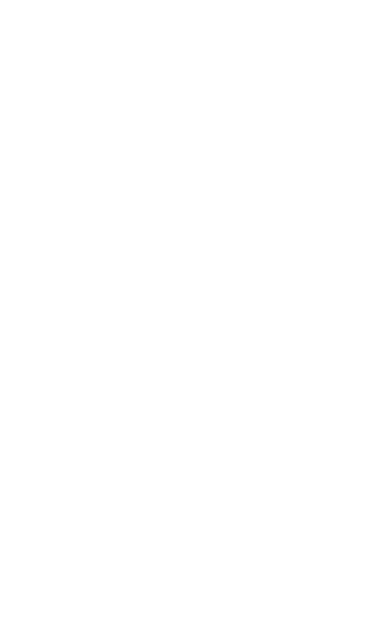
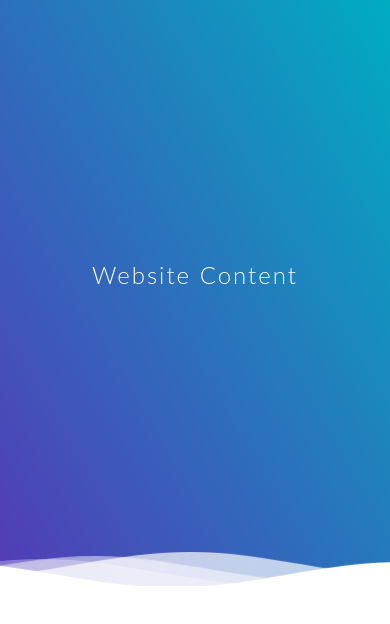
Before and after one commit to Husein-Edris/Custom-site-preloader, a plain HTML site: page index.html in a window 390 px wide. Drawn offline with nearby package versions, Linux system fonts and the light colour scheme.

Commit message:
Added Website Sample content after preload

```diff
--- a/assets/css/main.css
+++ b/assets/css/main.css
@@ -113,3 +113,96 @@
     left: 0;
     z-index: 1;
 }
+
+/* Content */
+body {
+  margin:0;
+}
+
+h1 {
+  font-family: 'Lato', sans-serif;
+  font-weight:300;
+  letter-spacing: 2px;
+  font-size:48px;
+  color: #fff !important;
+}
+
+.header {
+  position:relative;
+  text-align:center;
+  background: linear-gradient(60deg, rgba(84,58,183,1) 0%, rgba(0,172,193,1) 100%);
+  color:white;
+}
+
+.inner-header {
+  height:65vh;
+  width:100%;
+  margin: 0;
+  padding: 0;
+}
+
+.flex { /*Flexbox for containers*/
+  display: flex;
+  justify-content: center;
+  align-items: center;
+  text-align: center;
+}
+
+.waves {
+  position:relative;
+  width: 100%;
+  height:15vh;
+  margin-bottom:-7px; /*Fix for safari gap*/
+  min-height:100px;
+  max-height:150px;
+}
+
+.content {
+  position:relative;
+  height:20vh;
+  text-align:center;
+  background-color: white;
+}
+
+/* Animation */
+
+.parallax > use {
+  animation: move-forever 25s cubic-bezier(.55,.5,.45,.5)     infinite;
+}
+.parallax > use:nth-child(1) {
+  animation-delay: -2s;
+  animation-duration: 7s;
+}
+.parallax > use:nth-child(2) {
+  animation-delay: -3s;
+  animation-duration: 10s;
+}
+.parallax > use:nth-child(3) {
+  animation-delay: -4s;
+  animation-duration: 13s;
+}
+.parallax > use:nth-child(4) {
+  animation-delay: -5s;
+  animation-duration: 20s;
+}
+@keyframes move-forever {
+  0% {
+   transform: translate3d(-90px,0,0);
+  }
+  100% {
+    transform: translate3d(85px,0,0);
+  }
+}
+/*Shrinking for mobile*/
+@media (max-width: 768px) {
+  .waves {
+    height:40px;
+    min-height:40px;
+  }
+  .content {
+    height:30vh;
+  }
+  h1 {
+    font-size:24px;
+  }
+}
--- a/index.html
+++ b/index.html
@@ -56,6 +56,30 @@
         }
     </script>
 
+
+
+    <div class="header">
+        <div class="inner-header flex">
+            <h1>Website Content</h1>
+        </div>
+        <!--Waves Container-->
+        <div>
+            <svg class="waves" xmlns="http://www.w3.org/2000/svg" xmlns:xlink="http://www.w3.org/1999/xlink"
+                viewBox="0 24 150 28" preserveAspectRatio="none" shape-rendering="auto">
+                <defs>
+                    <path id="gentle-wave"
+                        d="M-160 44c30 0 58-18 88-18s 58 18 88 18 58-18 88-18 58 18 88 18 v44h-352z" />
+                </defs>
+                <g class="parallax">
+                    <use xlink:href="#gentle-wave" x="48" y="0" fill="rgba(255,255,255,0.7" />
+                    <use xlink:href="#gentle-wave" x="48" y="3" fill="rgba(255,255,255,0.5)" />
+                    <use xlink:href="#gentle-wave" x="48" y="5" fill="rgba(255,255,255,0.3)" />
+                    <use xlink:href="#gentle-wave" x="48" y="7" fill="#fff" />
+                </g>
+            </svg>
+        </div>
+        <!--Waves end-->
+    </div>
+
 </body>
-
 </html>
```
